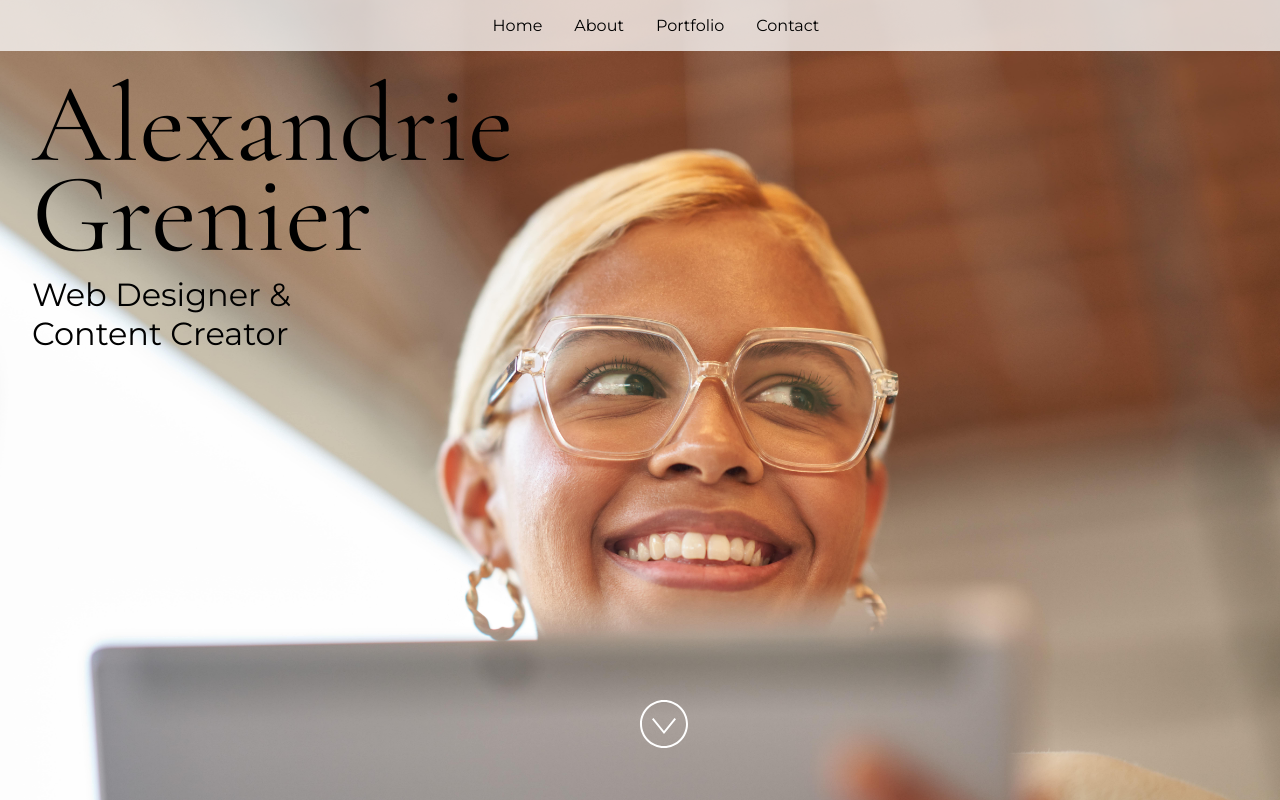
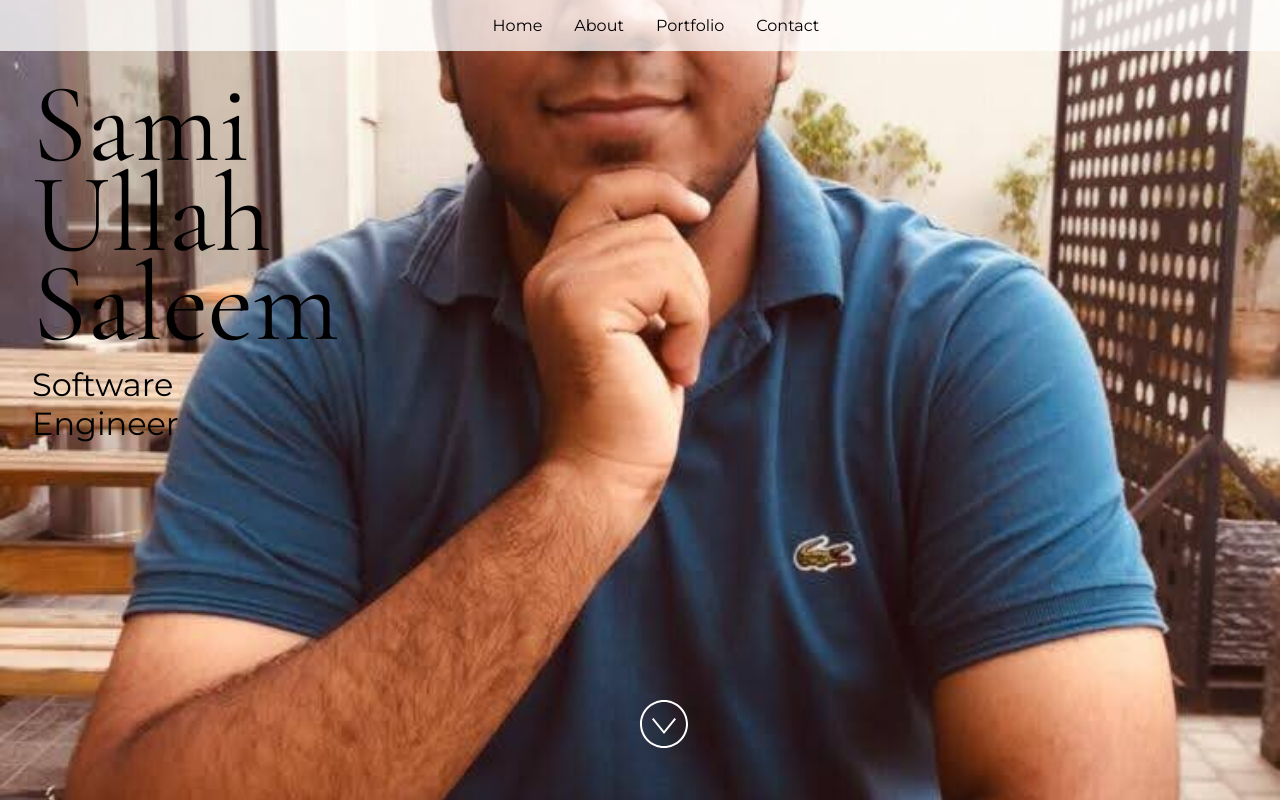
Before and after one commit to github-education-resources/codespaces-project-template-js, a React (Vite) app: page / in a window 1280 px wide. Built offline with nearby package versions, Linux system fonts and the light colour scheme.

Commit message:
I have done changes

```diff
--- a/src/App.jsx
+++ b/src/App.jsx
@@ -24,15 +24,15 @@
  * If you don't have one of the social sites listed, leave it as an empty string.
  */
 const siteProps = {
-  name: "Alexandrie Grenier",
-  title: "Web Designer & Content Creator",
-  email: "alex@example.com",
+  name: "Sami Ullah Saleem",
+  title: "Software Engineer",
+  email: "samiullah1701734@gmail.com",
   gitHub: "microsoft",
   instagram: "microsoft",
-  linkedIn: "satyanadella",
-  medium: "",
-  twitter: "microsoft",
-  youTube: "Code",
+  linkedIn: "samiullahsaleem",
+  medium: "samiullahsaleem",
+  twitter: "samiullahsaleem",
+  youTube: "samiullahsaleem",
 };
 
 const primaryColor = "#4E567E";
--- a/src/Components/About.jsx
+++ b/src/Components/About.jsx
@@ -16,7 +16,7 @@
  * Need an image? Check out https://unsplash.com to download a image you
  * freely use on your site.
  */
-import image from "../images/motion-background.jpg";
+import image from "../images/samiullahsaleem.jpg";
 
 const imageAltText = "purple and blue abstract background";
 
@@ -24,7 +24,7 @@
  * Sort description that expands on your title on the Home component.
  */
 const description =
-  "I'm a UI/UX student studying at Barnett Technical University. I enjoy creating unique and simplistic user interfaces in creative ways.";
+  "I'm an IT Student at PUCIT. ";
 
 /**
  * List of some of skills or technologies you work on, are learning,
--- a/src/Components/Home.jsx
+++ b/src/Components/Home.jsx
@@ -20,9 +20,9 @@
  * Need an image? Check out https://unsplash.com to download a photo you
  * freely use on your site.
  */
-import image from "../images/woman-with-tablet.jpg";
+import image from "../images/samiullahsaleem.jpg";
 
-const imageAltText = "Adult female in office setting leaning against a glass wall while holding a platinum Microsoft Surface Pro 7 in tablet mode preparing to write with Microsoft Surface Pen";
+const imageAltText = "Sami Ullah Saleem";
 
 const Home = ({ name, title }) => {
   return (
--- a/src/Components/Portfolio.jsx
+++ b/src/Components/Portfolio.jsx
@@ -19,7 +19,7 @@
  * Need an image? Check out https://unsplash.com to download a photo you
  * freely use on your site.
  */
-import image from "../images/design-desk.jpeg";
+import image from "../images/samiullahsaleem.jpg";
 
 const imageAltText = "desktop with books and laptop";
 
```
Also changed, not shown: src/Components/Header.jsx (+1 -6 lines), src/images/samiullahsaleem.jpg (added).
